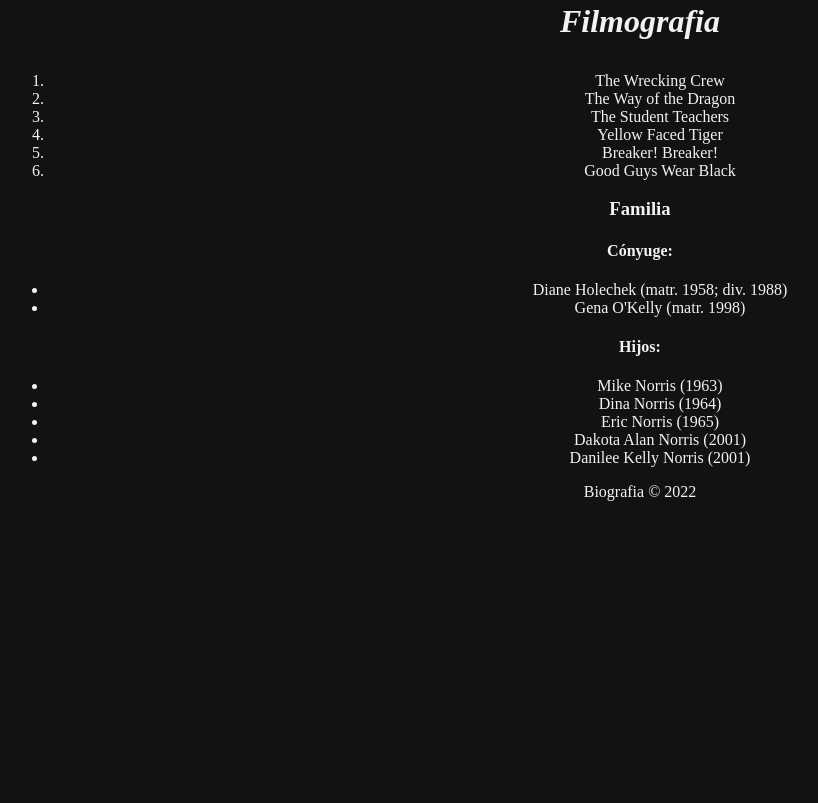
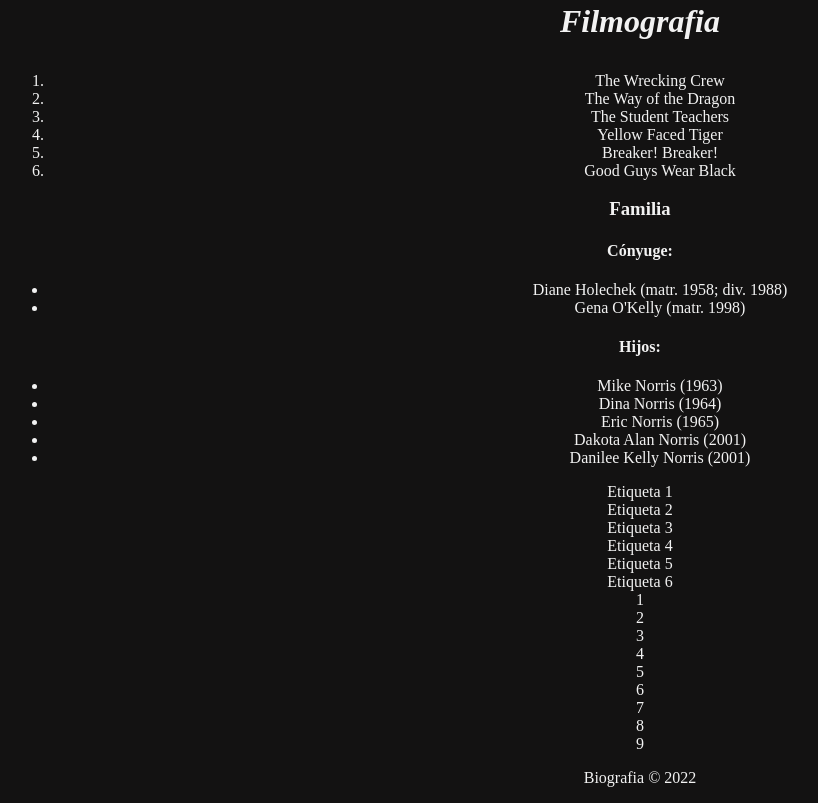
Before and after one commit to Sebastian7592/Primer-clase-css, a plain HTML site: page index.html in a window 1280 px wide. Shown: the part 847-1650 px from the top of the page, without its empty margins (0-818 px from the left). Before the commit the page ends 1364 px from the top, so only its background shows below. Drawn offline with Linux system fonts and the light colour scheme.

Commit message:
se cambiaron algunas cosas

```diff
--- a/estilos.css
+++ b/estilos.css
@@ -2,6 +2,7 @@
     background-color: rgb(19, 18, 18);
     color: rgb(242, 242, 242);
     text-align-last: center;
+
 }
 
 #imgperfil{
@@ -24,3 +25,7 @@ h2{
     text-align: center;
     margin-left: 15%;
 }
+
+.divInline{
+    display: block;
+}
--- a/index.html
+++ b/index.html
@@ -5,6 +5,7 @@
     <meta name="viewport" content="width=device-width, initial-scale=1.0">
     <title>Chuck Norris - Biografia</title>
     <link rel="stylesheet" href="./estilos.css"/>
+
 </head>
 <body>
     <main>
@@ -54,6 +55,25 @@
 				</div>
 			</div>
         </div>
+		<div class="divInline">
+			<a class="divInline">Etiqueta 1</a>
+			<a class="divInline">Etiqueta 2</a>
+			<a class="divInline">Etiqueta 3</a>
+			<a class="divInline">Etiqueta 4</a>
+			<a class="divInline">Etiqueta 5</a>
+			<a class="divInline">Etiqueta 6</a>
+		</div>
+		<div class="flexContenedor">
+			<div class="flexElemento">1</div>
+            <div class="flexElemento">2</div>
+			<div class="flexElemento">3</div>
+			<div class="flexElemento">4</div>
+			<div class="flexElemento">5</div>
+			<div class="flexElemento">6</div>
+			<div class="flexElemento">7</div>
+			<div class="flexElemento">8</div>
+			<div class="flexElemento">9</div>
+		</div>
     </main>
     <footer >
         <p>Biografia &copy; 2022</p>
```
